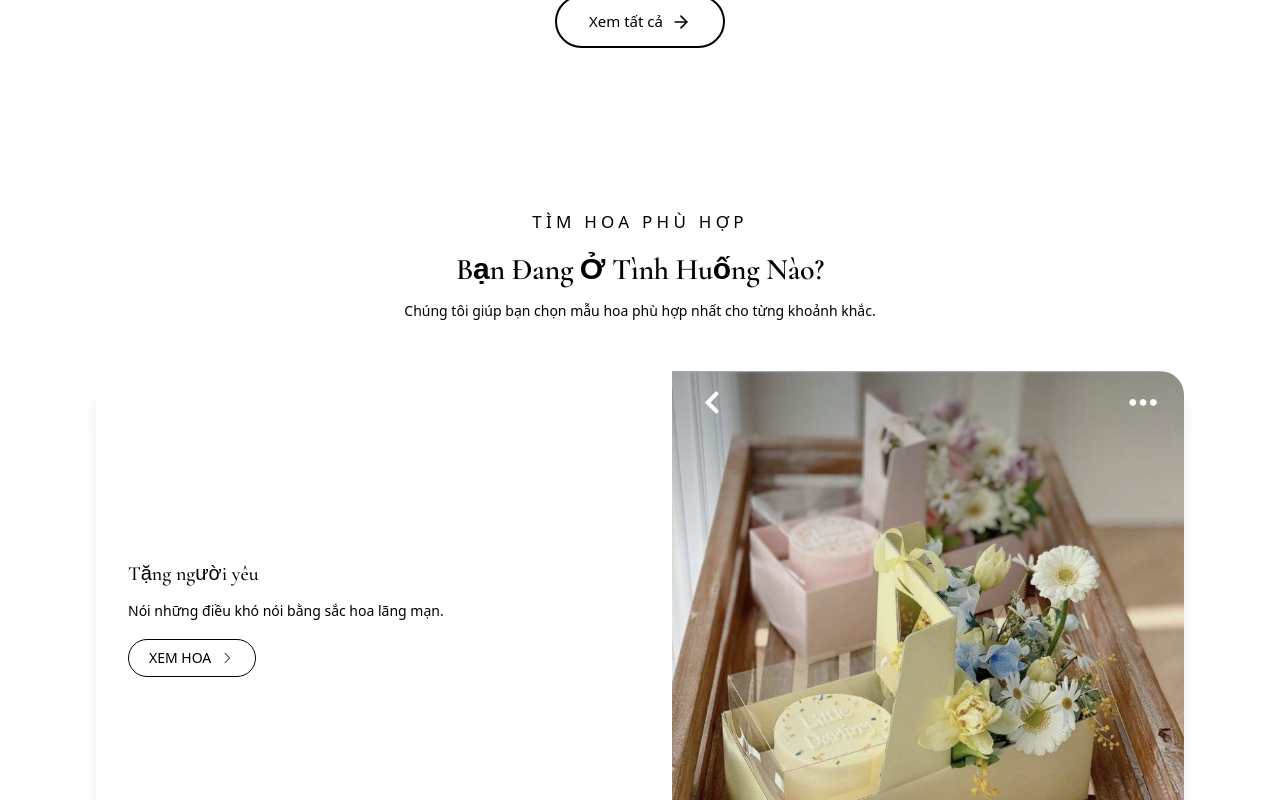
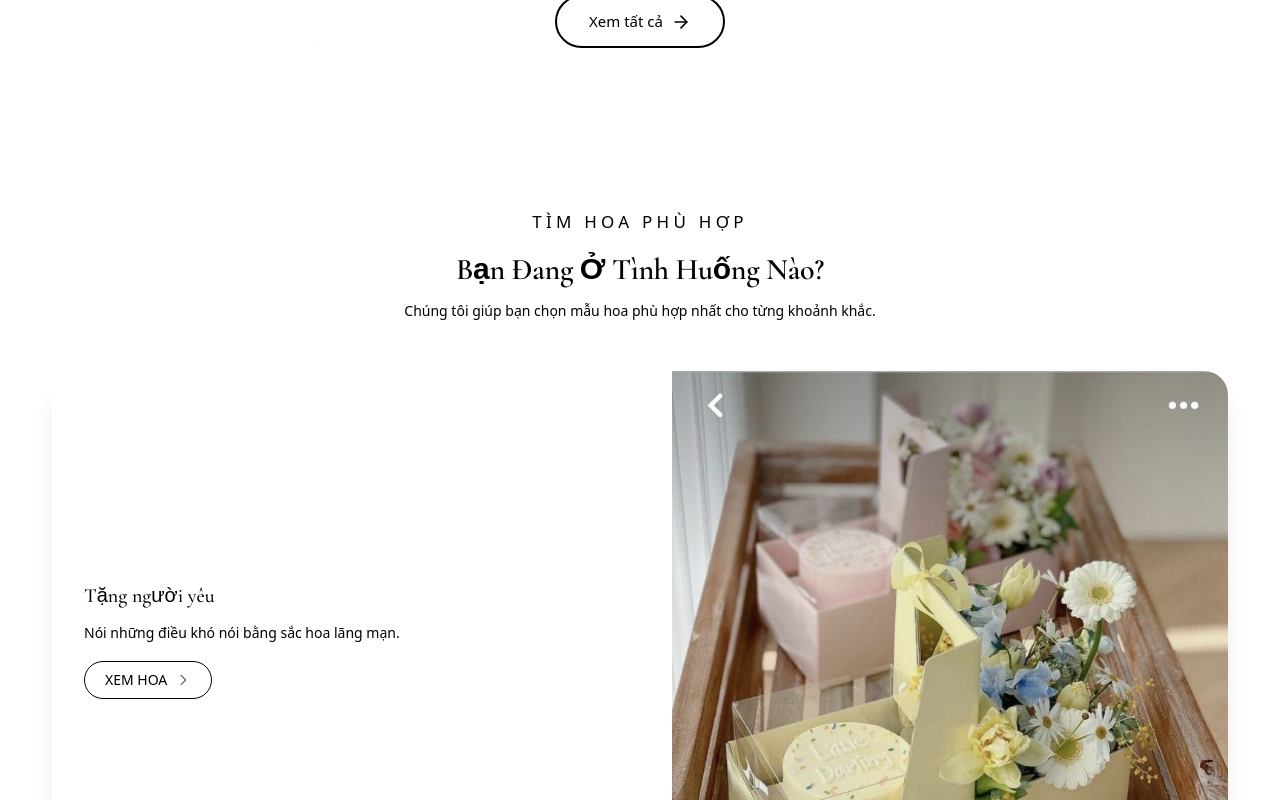
Before and after one commit to trunghungnguyenit/Flower-Shop, a Next.js app: page / in a window 1280 px wide. Shown: the part 1144-1944 px from the top of the page. Built offline with nearby package versions, Linux system fonts and the light colour scheme; no server answers; the database is empty.

Commit message:
update UI.2

```diff
--- a/components/home/scenarios-section.tsx
+++ b/components/home/scenarios-section.tsx
@@ -55,7 +55,7 @@ export function ScenariosSection() {
       ref={sectionRef}
       className="relative bg-white overflow-hidden py-16 lg:py-20"
     >
-      <div className="mx-auto max-w-6xl px-4 lg:px-8">
+      <div className="mx-auto max-w-[1240px] px-4 lg:px-8">
         {/* Section Header */}
         <div className="text-center mb-12">
           <span
```
